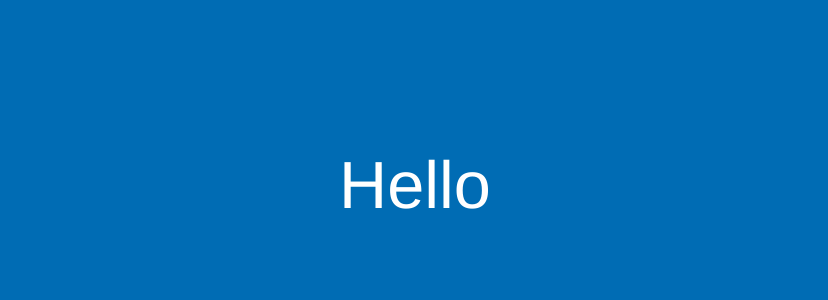
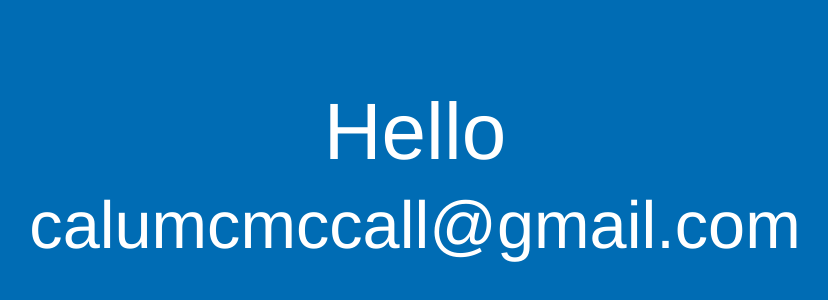
Before and after one commit to calum-mccall/calum-mccall.github.io, a plain HTML site: page index.html in a window 1280 px wide. Shown: the part 282-582 px from the top of the page, without its empty margins (225-1053 px from the left). Drawn offline with Linux system fonts and the light colour scheme.

Commit message:
Added my email

```diff
--- a/index.html
+++ b/index.html
@@ -5,6 +5,7 @@
 <link rel="stylesheet" type="text/css" href="style.css">
 </head>
 <body>
-<p>Hello</p>
+<h1>Hello</h1>
+<p>calumcmccall@gmail.com</p>
 </body>
 </html>
--- a/style.css
+++ b/style.css
@@ -1,6 +1,17 @@
+h1 {
+  position: fixed;
+  top: 45%;
+  left: 50%;
+  transform: translate(-50%, -50%);
+  font-size: 60pt;
+  font-weight: lighter;
+  font-family: "Helvetica";
+  color: white;
+}
+
 p {
   position: fixed;
-  top: 50%;
+  top: 55%;
   left: 50%;
   transform: translate(-50%, -50%);
   font-size: 50pt;
```
